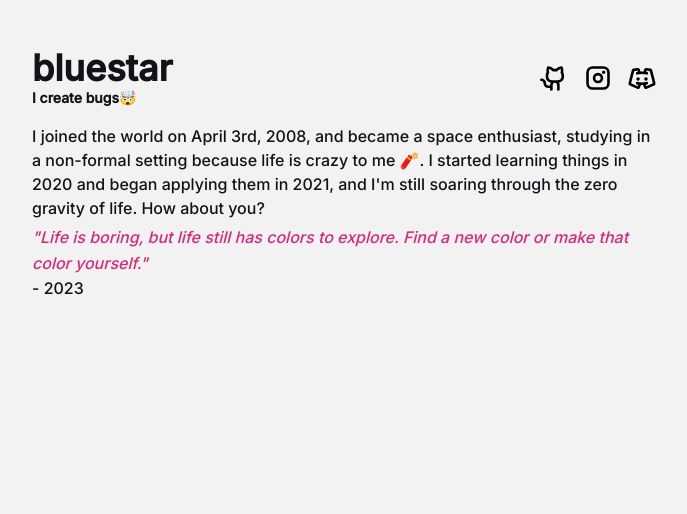
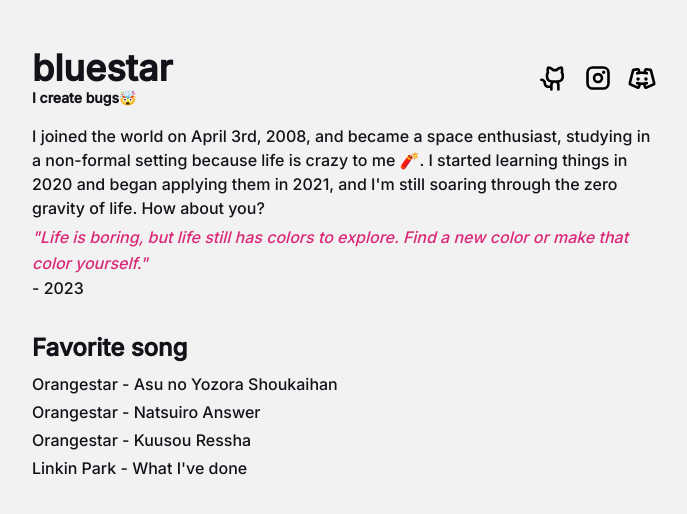
Before and after one commit to bluestar-b/bluestar-b.github.io, a Next.js app: page / in a window 1280 px wide. Shown: the top 514 px of the page, without its empty margins (296-983 px from the left). Built offline with nearby package versions, Linux system fonts and the light colour scheme.

Commit message:
fix linter error and add fav music section

```diff
--- a/src/app/page.tsx
+++ b/src/app/page.tsx
@@ -1,5 +1,7 @@
 import Heading from "@/components/Heading"
 import { ExternalLink } from "@/components/ExternalLink"
+import Image from "next/image"
+import FavoriteMusicList from "../components/FavoriteMusicList"
 
 export default function Home() {
   return (
@@ -10,7 +12,8 @@
           I joined the world on April 3rd, 2008, and became a space enthusiast,
           studying in a non-formal setting because life is crazy to me 🧨. I
           started learning things in 2020 and began applying them in 2021, and
-          I'm still soaring through the zero gravity of life. How about you?
+          I&apos;m still soaring through the zero gravity of life. How about
+          you?
           <div className="mb-4 mt-1">
             <div className="text-base font-light italic leading-relaxed text-pink-600 dark:text-pink-300">
               &quot;Life is boring, but life still has colors to explore. Find a
@@ -19,6 +22,9 @@
             - 2023
           </div>
         </div>
+
+        <h2 className="text-2xl font-semibold mb-2">Favorite song</h2>
+        <FavoriteMusicList />
       </div>
     </main>
   )
--- /dev/null
+++ b/src/components/FavoriteMusicList.tsx
@@ -0,0 +1,48 @@
+import Link from "next/link"
+
+const FavoriteMusicList = () => {
+  const MusicList = [
+    {
+      title: "Asu no Yozora Shoukaihan",
+      artist: "Orangestar",
+      link: "https://youtu.be/XogSflwXgpw",
+    },
+    {
+      title: "Natsuiro Answer",
+      artist: "Orangestar",
+      link: "https://youtu.be/S6_zybtKN5k",
+    },
+    {
+      title: "Kuusou Ressha",
+      artist: "Orangestar",
+      link: "https://youtu.be/xzoShzMIlIM",
+    },
+    {
+      title: "What I've done",
+      artist: "Linkin Park",
+      link: "https://youtu.be/8sgycukafqQ",
+    },
+  ]
+
+  return (
+    <div className="justify-center">
+      {MusicList.map((music, index) => (
+        <div
+          className="mt-1 min-w-full overflow-hidden overflow-ellipsis"
+          key={index}
+        >
+          <div>
+            <div className="text-md">
+              <span>{music.artist}</span> -{" "}
+              <Link className="hover:underline" href={music.link}>
+                {music.title}
+              </Link>
+            </div>
+          </div>
+        </div>
+      ))}
+    </div>
+  )
+}
+
+export default FavoriteMusicList
```
Also changed, not shown: 1 other file (tests, documents, lock files or other folders).
